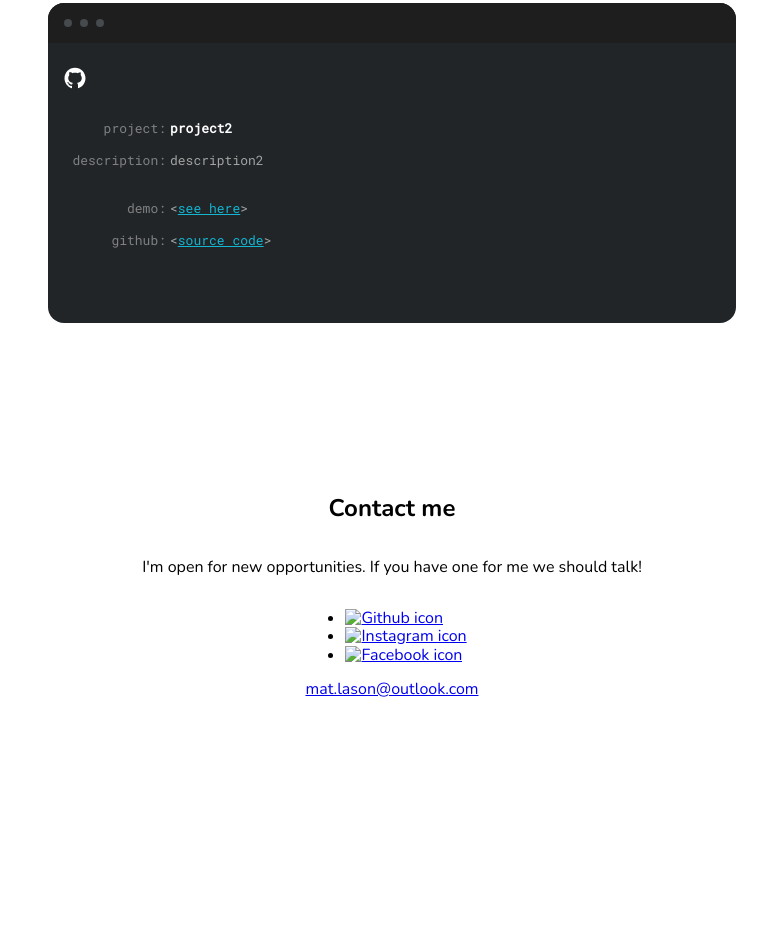
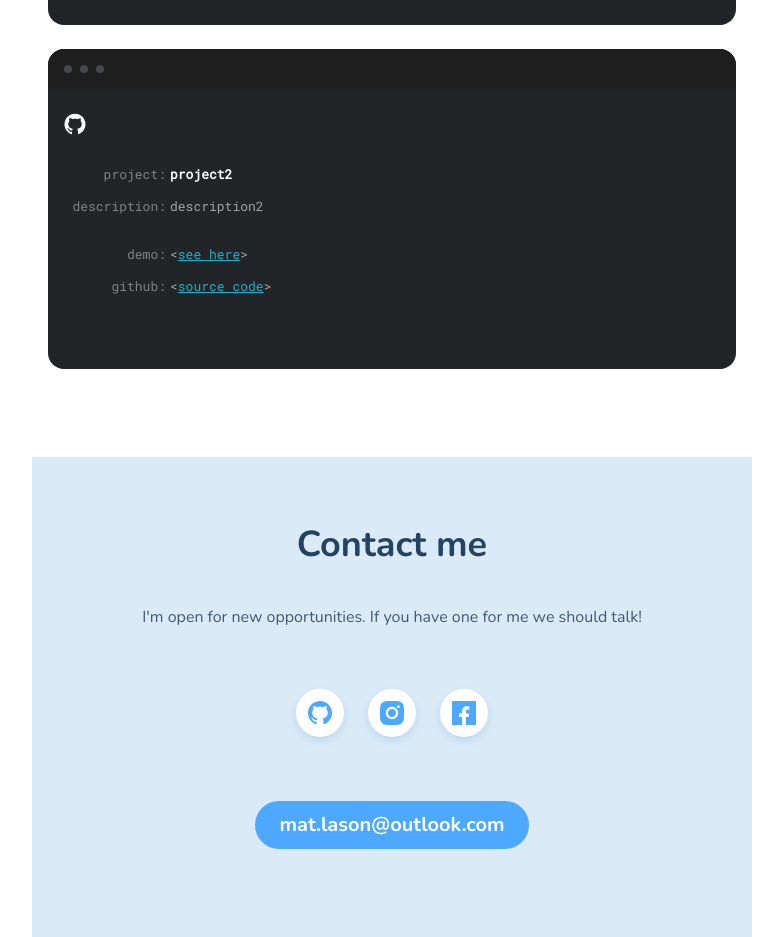
Before and after one commit to mateuszlason/mateuszlason.github.io, a website built with webpack: page src/pages/index.html in a window 1280 px wide. Shown: the part 3321-4258 px from the top of the page, without its empty margins (248-1031 px from the left). Before the commit the page ends 4107 px from the top, so only its background shows below. Built offline with nearby package versions, Linux system fonts and the light colour scheme.

Commit message:
4th section css finished

```diff
--- a/src/pages/index.html
+++ b/src/pages/index.html
@@ -152,18 +152,18 @@
         <div class="contact-container">
           <ul class="socials">
             <li class="socials__item">
-              <a href="#" title="Github profile link"
-                ><img src="#" alt="Github icon"
+              <a class="socials__link" href="#" title="Github profile link"
+                ><img class="git" src="../assets/img/giticonblue.svg" alt="Github icon"
               /></a>
             </li>
             <li class="socials__item">
-              <a href="#" title="Instagram profile link">
-                <img src="#" alt="Instagram icon" />
+              <a class="socials__link" href="#" title="Instagram profile link">
+                <img src="../assets/img/instaicon.svg" alt="Instagram icon" />
               </a>
             </li>
             <li class="socials__item">
-              <a href="#" title="Facebook profile link">
-                <img src="#" alt="Facebook icon" />
+              <a class="socials__link" href="#" title="Facebook profile link">
+                <img src="../assets/img/facebookicon.svg" alt="Facebook icon" />
               </a>
             </li>
           </ul>
--- a/src/scss/contact.scss
+++ b/src/scss/contact.scss
@@ -0,0 +1,58 @@
+.contact {
+  padding-left: 16px;
+  padding-right: 16px;
+  background: $blueLight;
+  &__heading {
+    font-weight: bold;
+    font-size: 36px;
+    line-height: 48px;
+    color: $textDark;
+    margin: 0;
+  }
+  &__paragraph {
+    font-weight: 300;
+    font-size: 16px;
+    line-height: 32px;
+    color: $textDflt;
+    text-align: center;
+    margin: 32px 0 56px;
+  }
+  &-container {
+    display: flex;
+    flex-direction: column;
+    align-items: center;
+    justify-content: center;
+  }
+  &__mailto {
+    display: block;
+    background: $link;
+    padding: 4px 24px;
+    font-weight: bold;
+    font-size: 20px;
+    line-height: 40px;
+    color: white;
+    border-radius: 64px;
+    text-decoration: none;
+    margin-top: 64px;
+  }
+}
+.socials {
+  display: grid;
+  grid-template-columns: repeat(3, 1fr);
+  margin: 0;
+  padding: 0;
+  column-gap: 24px;
+  &__item {
+    list-style-type: none;
+  }
+  &__link {
+    display: flex;
+    justify-content: center;
+    align-items: center;
+    height: 48px;
+    width: 48px;
+    background: #fff;
+    box-shadow: 0px 4px 8px rgba(16, 112, 202, 0.15);
+    border-radius: 50%;
+  }
+}
--- a/src/scss/projects.scss
+++ b/src/scss/projects.scss
@@ -2,7 +2,7 @@
   padding-left: 16px;
   padding-right: 16px;
   &__link {
-      color:$gitLink;
+    color: $gitLink;
   }
   &__content {
     padding: 24px 16px 24px 16px;
@@ -19,6 +19,8 @@
     font-size: 16px;
     line-height: 32px;
     color: $textDflt;
+    text-align: center;
+    margin:32px 0 46px;
   }
   &-grid {
     font-family: Roboto Mono;
@@ -32,7 +34,7 @@
       font-weight: normal;
       font-size: 13px;
       line-height: 24px;
-      margin:24px 0 8px;
+      margin: 24px 0 8px;
       & span {
         &:first-child {
           text-align: right;
@@ -52,10 +54,10 @@
       font-weight: normal;
       font-size: 13px;
       line-height: 24px;
-        margin: 0 0 8px;
-        &:first-of-type {
-            margin-bottom:24px;
-        }
+      margin: 0 0 8px;
+      &:first-of-type {
+        margin-bottom: 24px;
+      }
       & span:first-child {
         text-align: right;
         color: $gitGreyLight;
```
Also changed, not shown: src/assets/img/facebookicon.svg (added), src/assets/img/giticonblue.svg (added), src/assets/img/instaicon.svg (added).
